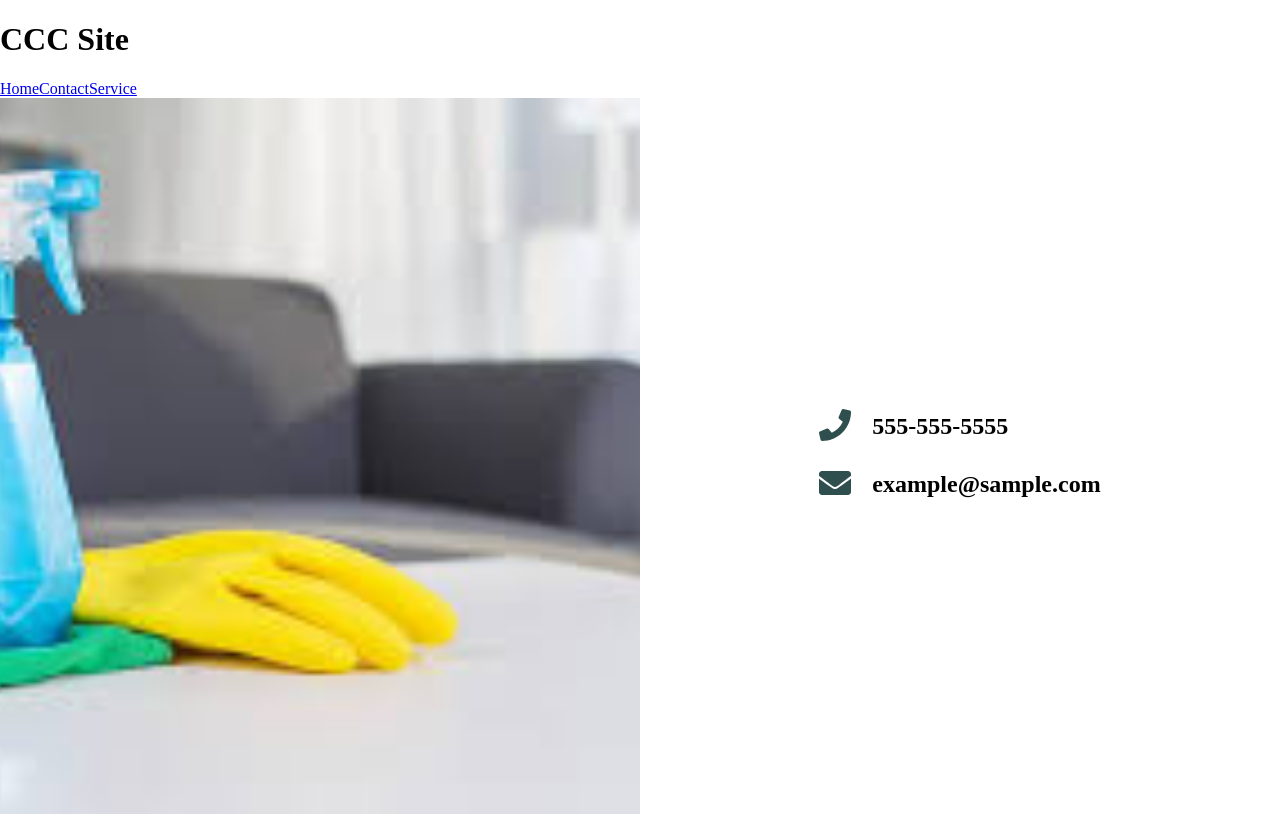
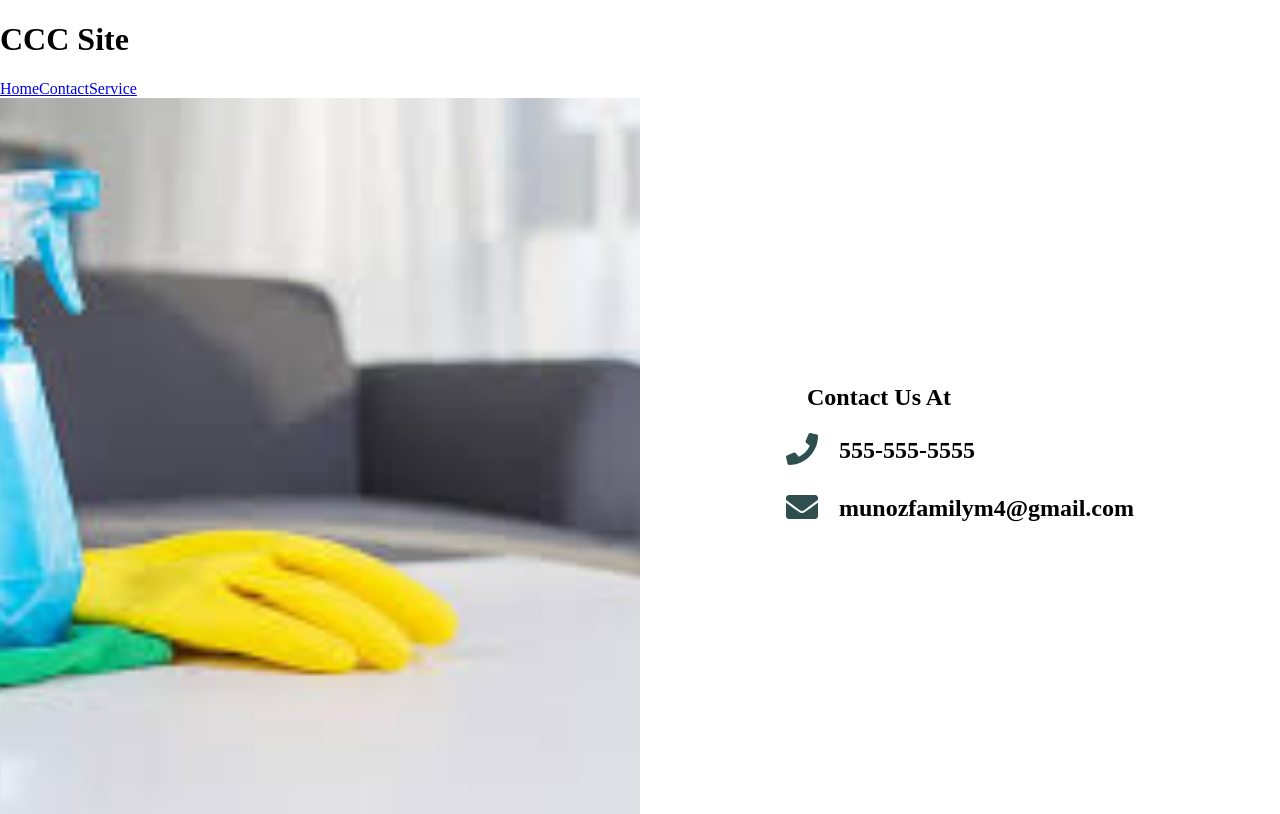
Before and after one commit to OswaldoGutierrez/CCC-Site, a React (Create React App) app: page /contact in a window 1280 px wide. Built offline with nearby package versions, Linux system fonts and the light colour scheme.

Commit message:
update to contact and added one folder

```diff
--- a/src/pages/contact.js
+++ b/src/pages/contact.js
@@ -16,6 +16,10 @@ export default function() {
       <div className="right-column">
         <div className="contact-points">
           <div className="points-group">
+            <div className="text">Contact Us At</div>
+          </div>
+
+          <div className="points-group">
             <div className="icon">
               <FontAwesomeIcon icon="phone" />
             </div>
@@ -28,7 +32,7 @@ export default function() {
               <FontAwesomeIcon icon="envelope" />
             </div>
 
-            <div className="text">example@sample.com</div>
+            <div className="text">munozfamilym4@gmail.com</div>
           </div>
         </div>
       </div>
```
Also changed, not shown: 1 other file (tests, documents, lock files or other folders).
